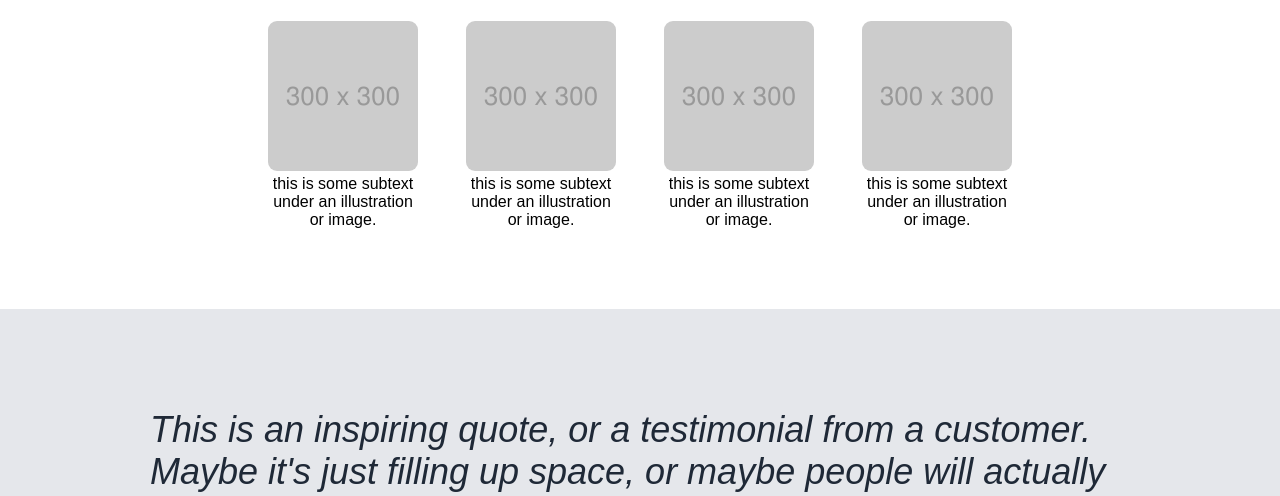
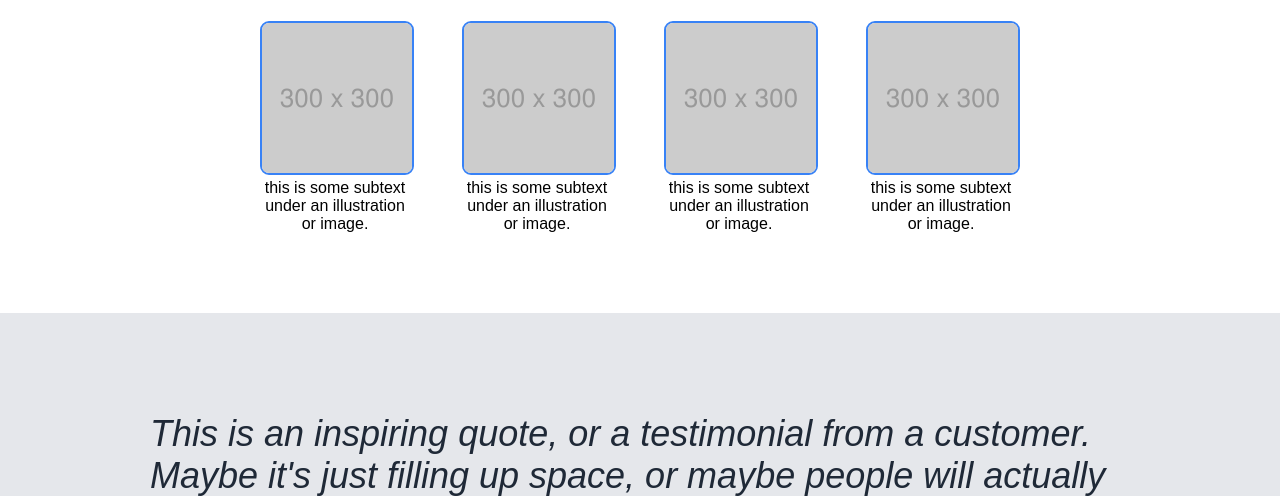
Before and after one commit to blvckcvt7/landing-page, a plain HTML site: page index.html in a window 1280 px wide. Shown: the part 604-1100 px from the top of the page. Drawn offline with Linux system fonts and the light colour scheme.

Commit message:
Add border to card images
Similarity with template provided

```diff
--- a/styles.css
+++ b/styles.css
@@ -104,6 +104,7 @@ a {
   max-width: 150px;
   max-height: auto;
   border-radius: 9px;
+  border: 2px solid #3882f6;
 }
 
 .text {
```
